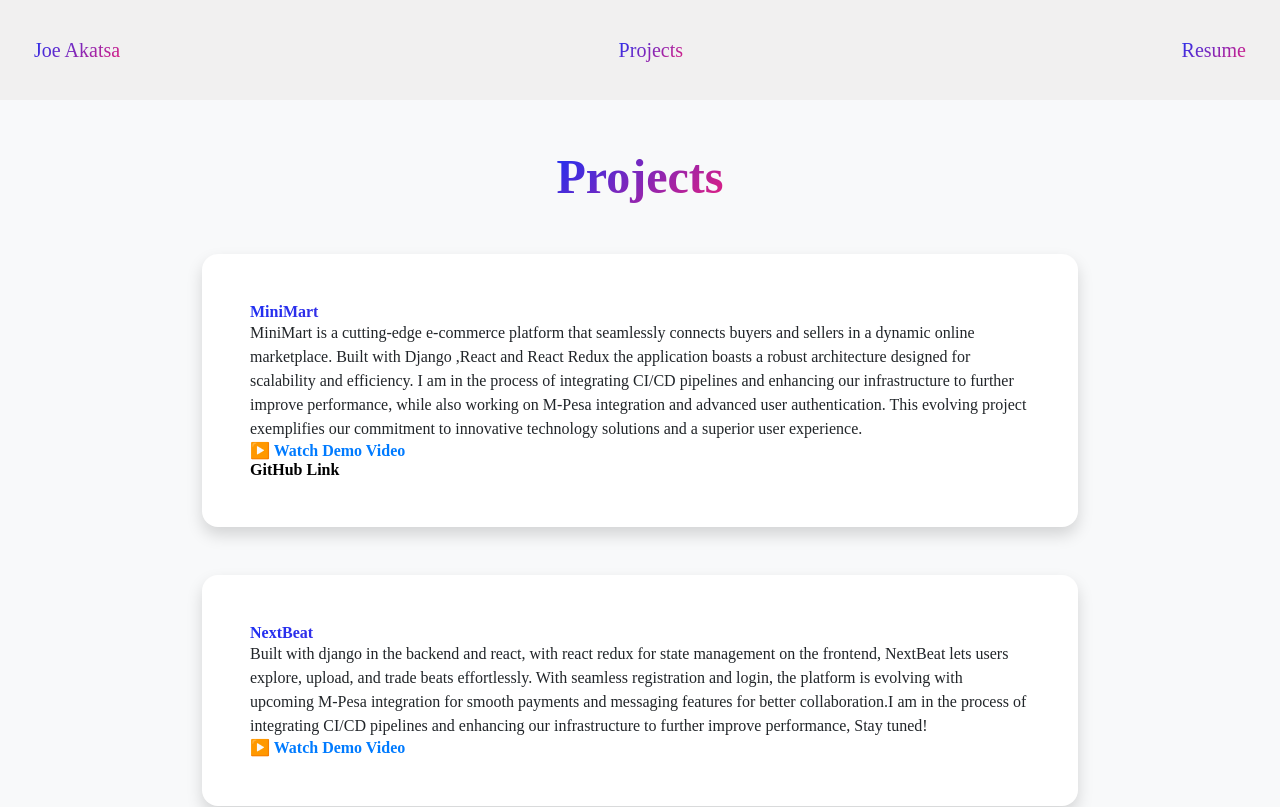
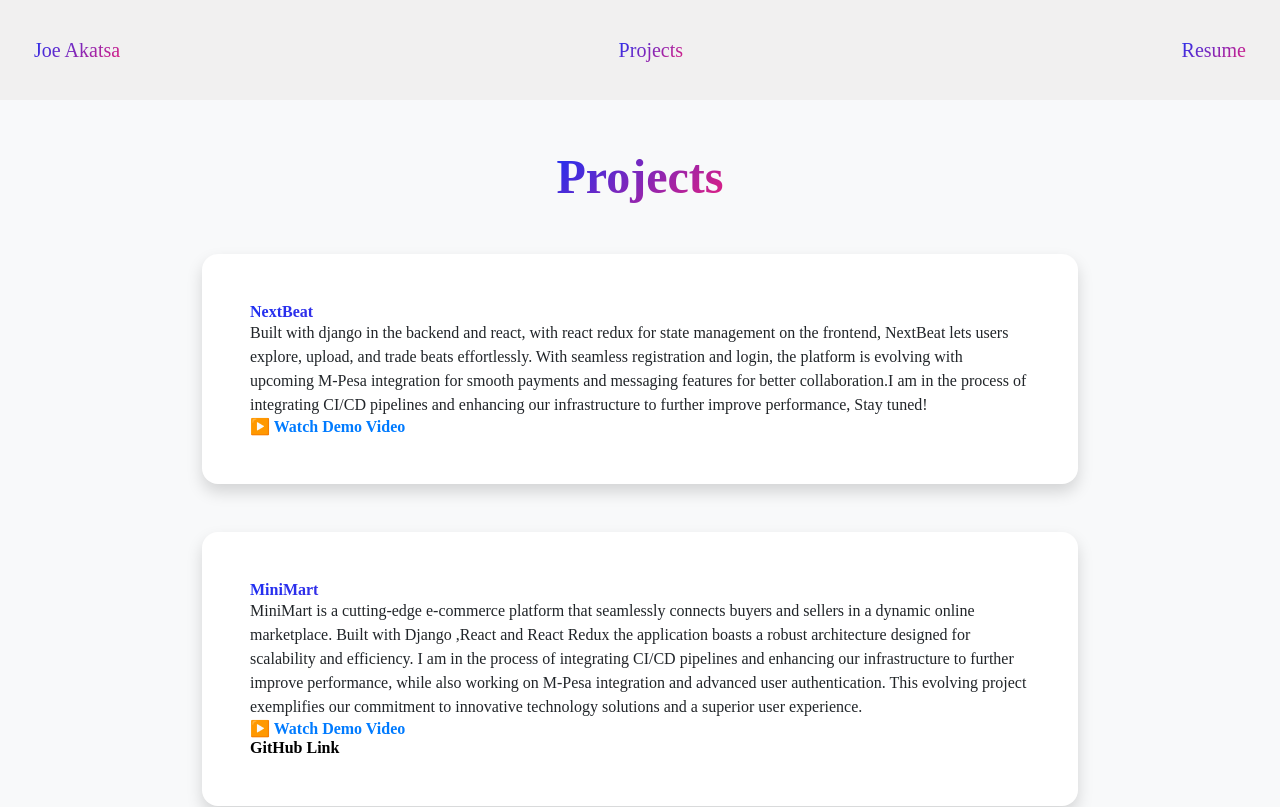
Before and after one commit to jakatsa/myportfolio, a React (Vite) app: page /Projects in a window 1280 px wide. Shown: the top 807 px of the page. Built offline with nearby package versions, Linux system fonts and the light colour scheme.

Commit message:
project order arranged

```diff
--- a/src/components/Projects.jsx
+++ b/src/components/Projects.jsx
@@ -13,18 +13,17 @@ export const Projects = () => {
             </div>
             <div className="row gx-5 justify-content-center">
               <ProjectCard
+                title="NextBeat"
+                description="Built with django in the backend and react, with react redux for state management  on the frontend, NextBeat lets users explore, upload, and trade beats effortlessly. With seamless registration and login, the platform is evolving with upcoming M-Pesa integration for smooth payments and messaging features for better collaboration.I am in the process of integrating CI/CD pipelines and enhancing our infrastructure to further improve performance, Stay tuned! "
+                // liveLink="https://nextbeatfrontend.onrender.com/"
+                videoLink="https://www.awesomescreenshot.com/video/41650232?key=e3277563df65542b39b29cdfe9a4a932"
+              />
+              <ProjectCard
                 title="MiniMart"
                 description="MiniMart is a cutting-edge e-commerce platform that seamlessly connects buyers and sellers in a dynamic online marketplace. Built with Django ,React and React Redux the application boasts a robust architecture designed for scalability and efficiency. I am in the process of integrating CI/CD pipelines and enhancing our infrastructure to further improve performance, while also working on M-Pesa integration and advanced user authentication. This evolving project exemplifies our commitment to innovative technology solutions and a superior user experience."
                 // liveLink="https://miniecommfrontend.vercel.app/"
                 githubLink="https://github.com/jakatsa/miniecommfrontend"
                 videoLink="https://www.awesomescreenshot.com/video/41620838?key=2d17617b434ff811a174bdad6010b7b5"
-              />
-
-              <ProjectCard
-                title="NextBeat"
-                description="Built with django in the backend and react, with react redux for state management  on the frontend, NextBeat lets users explore, upload, and trade beats effortlessly. With seamless registration and login, the platform is evolving with upcoming M-Pesa integration for smooth payments and messaging features for better collaboration.I am in the process of integrating CI/CD pipelines and enhancing our infrastructure to further improve performance, Stay tuned! "
-                // liveLink="https://nextbeatfrontend.onrender.com/"
-                videoLink="https://www.awesomescreenshot.com/video/41650232?key=e3277563df65542b39b29cdfe9a4a932"
               />
 
               <ProjectCard
```
